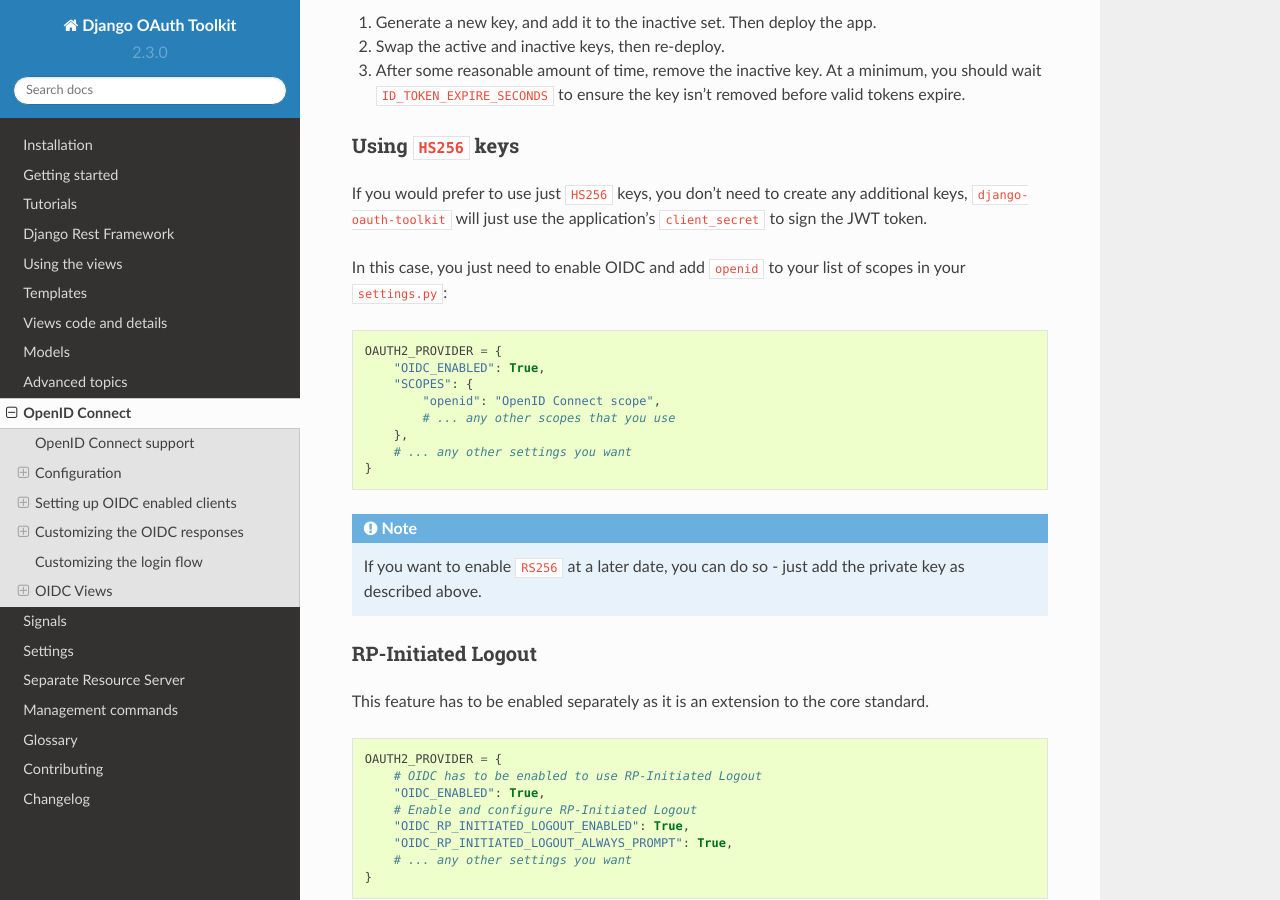
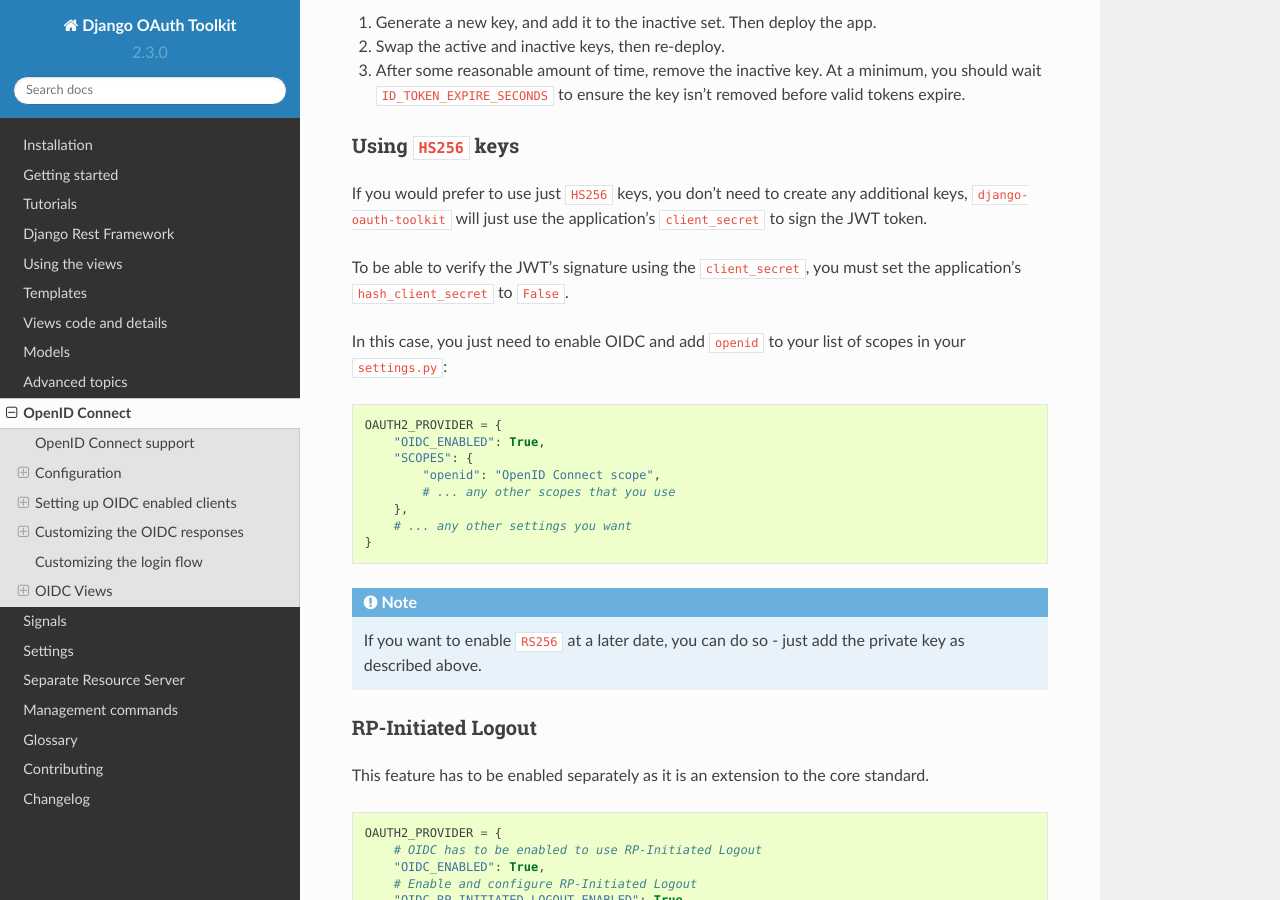
Before and after one commit to jazzband/django-oauth-toolkit, a Sphinx documentation site: the page built from docs/oidc.rst, in a window 1280 px wide and 900 px high, scrolled down 2573 px. Built offline with Sphinx 7.4.7 and the Read the Docs theme 2.0.0, drawn with Linux system fonts in a browser that asks for light colours; the version number is read from the project's files by our own code.

Commit message:
add mention to oidc docs

```diff
--- a/docs/oidc.rst
+++ b/docs/oidc.rst
@@ -132,6 +132,9 @@
 If you would prefer to use just ``HS256`` keys, you don't need to create any
 additional keys, ``django-oauth-toolkit`` will just use the application's
 ``client_secret`` to sign the JWT token.
+
+To be able to verify the JWT's signature using the ``client_secret``, you
+must set the application's ``hash_client_secret`` to ``False``.
 
 In this case, you just need to enable OIDC and add ``openid`` to your list of
 scopes in your ``settings.py``::
```
